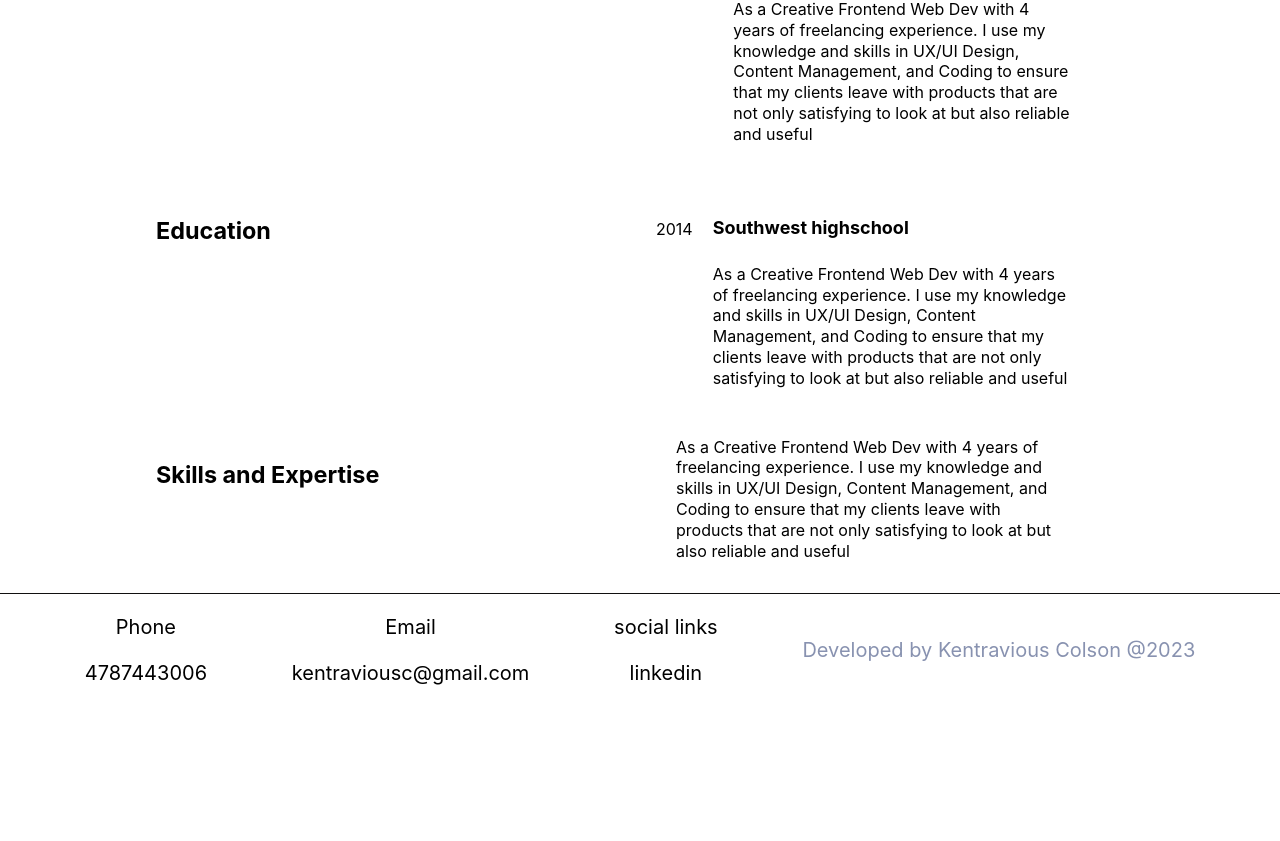
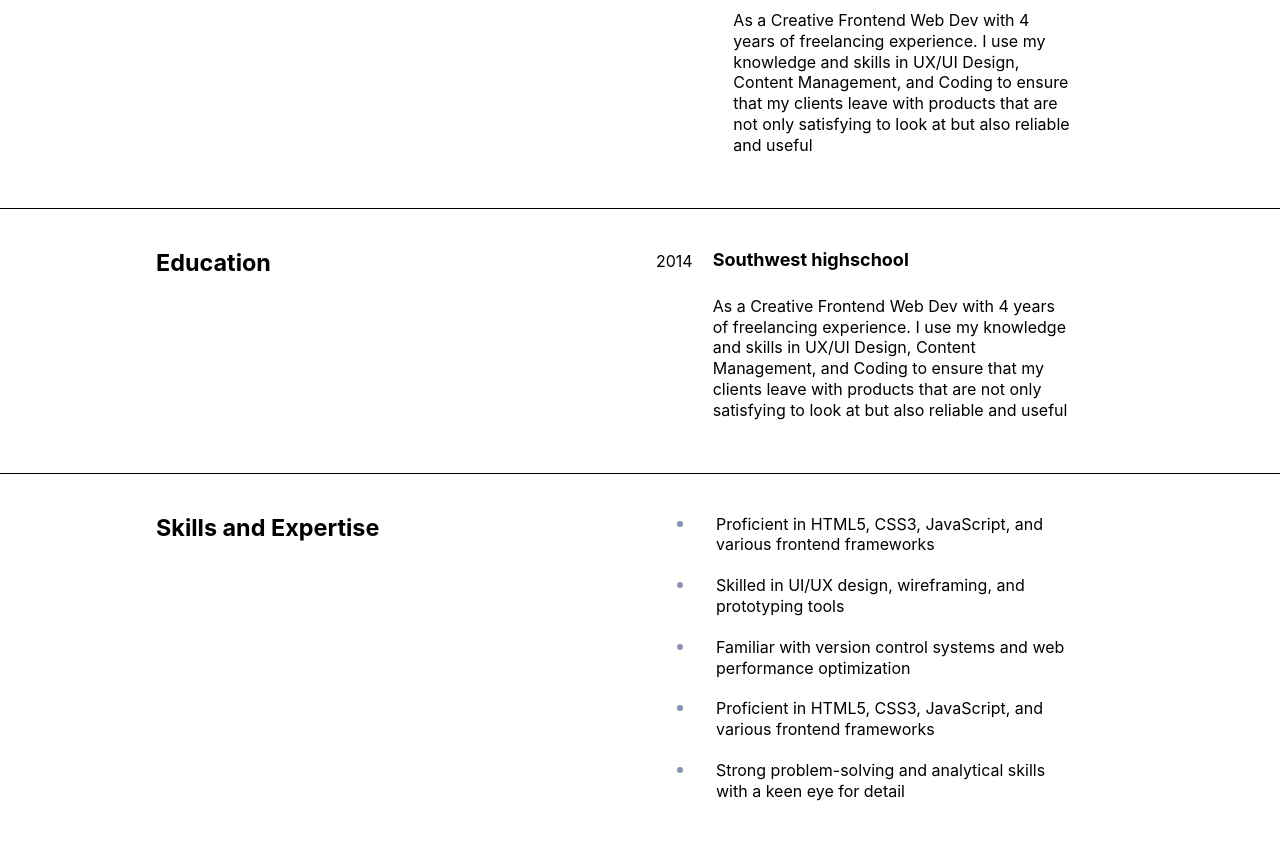
Before and after one commit to KenTra222/Kentravious_Colson, a React (Vite) app in the folder kentravious_colson/: page /resume in a window 1280 px wide. Shown: the part 739-1580 px from the top of the page. Before the commit the page ends 1445 px from the top, so only its background shows below. Built offline with nearby package versions, Linux system fonts and the light colour scheme; a web font is replaced by a local one.

Commit message:
updated footer scss

```diff
--- a/kentravious_colson/src/Components/Footer/Footer.jsx
+++ b/kentravious_colson/src/Components/Footer/Footer.jsx
@@ -31,7 +31,7 @@ export const Footer = () => {
             </p>
           </div>
           <div>
-            Developed by Kentravious Colson @2023
+            Developed by <br/>Kentravious Colson @2023
           </div>
 
      </footer>
--- a/kentravious_colson/src/Pages/Resume.jsx
+++ b/kentravious_colson/src/Pages/Resume.jsx
@@ -85,9 +85,11 @@ const Resume = () => {
 
         <div >
           <h4> Southwest highschool </h4>
+        <div>
 
-          <p className='experience_text'>As a Creative Frontend Web Dev with 4 years of freelancing experience. I use my knowledge and skills in UX/UI Design, Content Management, and Coding to ensure that my clients leave with products that are not only satisfying to look at but also reliable and useful
+          <p className='education_text'>As a Creative Frontend Web Dev with 4 years of freelancing experience. I use my knowledge and skills in UX/UI Design, Content Management, and Coding to ensure that my clients leave with products that are not only satisfying to look at but also reliable and useful
           </p>
+        </div>
       </div>
 
 
@@ -109,12 +111,38 @@ const Resume = () => {
       <div className='experience_wrapper'>
 
 
-        <div >
+        <ul >
+          <li>
+            <p className='experience_text'>
+            Proficient in HTML5, CSS3, JavaScript, and various frontend frameworks
+             </p>
+          </li>
 
+          <li>
+            <p className='experience_text'>
+              Skilled in UI/UX design, wireframing, and prototyping tools
+             </p>
+          </li>
 
-          <p className='experience_text'>As a Creative Frontend Web Dev with 4 years of freelancing experience. I use my knowledge and skills in UX/UI Design, Content Management, and Coding to ensure that my clients leave with products that are not only satisfying to look at but also reliable and useful
-          </p>
-      </div>
+          <li>
+            <p className='experience_text'>
+            Familiar with version control systems and web performance optimization
+             </p>
+          </li>
+
+          <li>
+            <p className='experience_text'>
+            Proficient in HTML5, CSS3, JavaScript, and various frontend frameworks
+             </p>
+          </li>
+
+          <li>
+            <p className='experience_text'>
+            Strong problem-solving and analytical skills with a keen eye for detail
+             </p>
+          </li>
+
+      </ul>
 
 
         </div>
--- a/kentravious_colson/src/index.scss
+++ b/kentravious_colson/src/index.scss
@@ -281,6 +281,9 @@ h2 {
   height: 100%;
   display: flex;
   padding: 16px;
+  border-top: 1px solid black;
+  margin-top: 1rem;
+  margin-bottom: 1rem;
 }
 
 .work_section_div {
@@ -324,6 +327,10 @@ h2 {
   text-align: left;
   margin-left: 1rem;
   margin-top: 0;
+}
+
+.education_text{
+  margin-left: 1rem;
 }
 
 // projects
@@ -522,6 +529,7 @@ footer {
   justify-content: space-evenly;
   align-items: center;
   border-top: solid 1px rgb(17, 16, 16);
+  margin: 1rem;
 }
 
 p {
```
